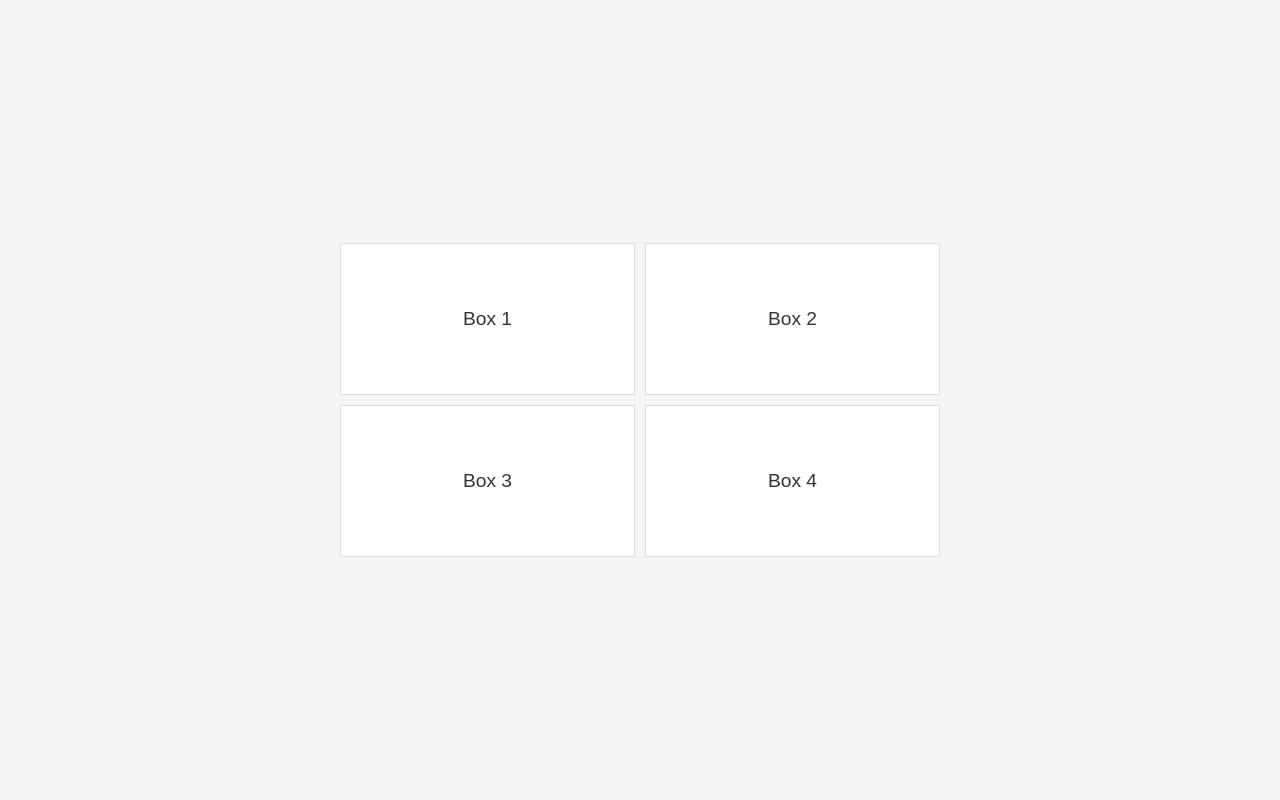
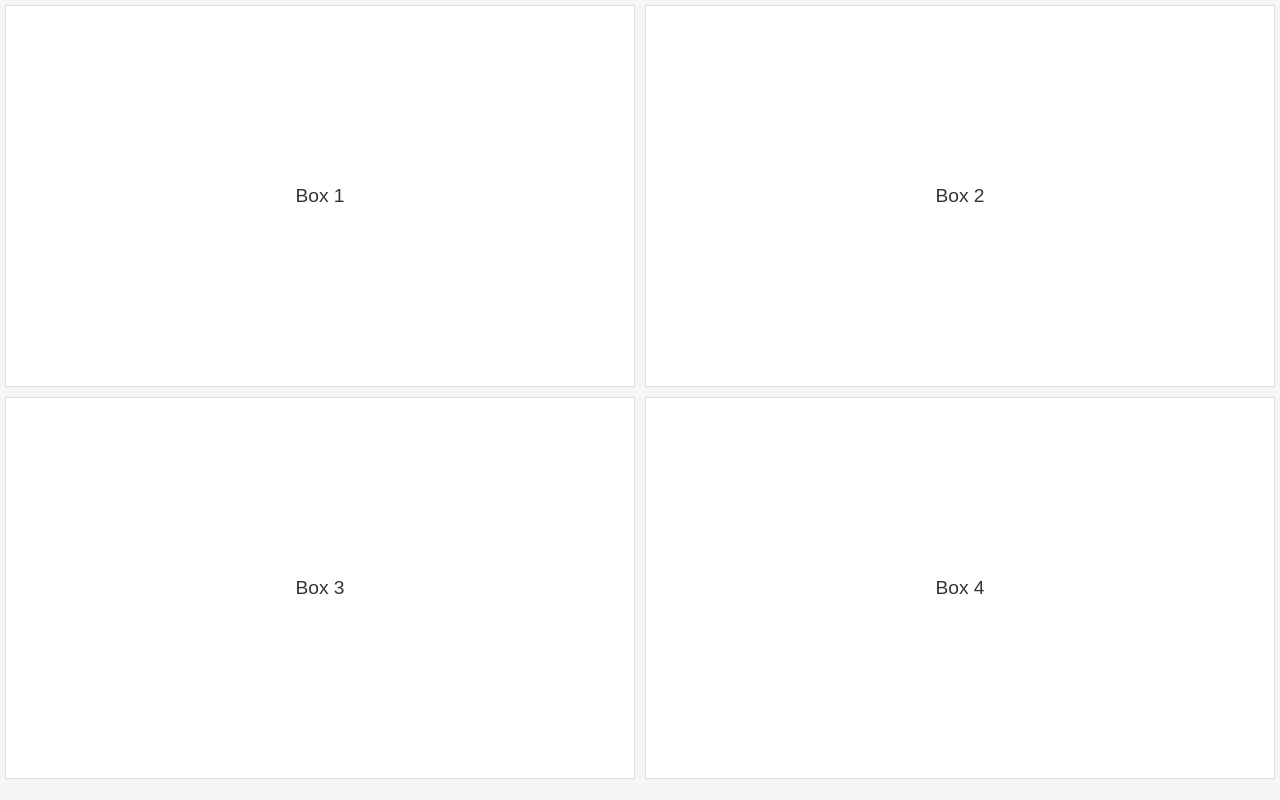
Before and after one commit to hontani-hajime/server, a plain HTML site: page top/index.html in a window 1280 px wide. Drawn offline with Linux system fonts and the light colour scheme.

Commit message:
Update index.html

```diff
--- a/top/index.html
+++ b/top/index.html
@@ -8,29 +8,24 @@
         /* 全体の背景色 */
         body {
             background-color: #f5f5f5;
-            display: flex;
-            align-items: center;
-            justify-content: center;
-            min-height: 100vh;
             margin: 0;
             font-family: Arial, sans-serif;
         }
 
-        /* 全体のコンテナ */
+        /* コンテナのスタイル */
         .container {
             display: grid;
-            grid-template-columns: repeat(2, 1fr);
+            grid-template-columns: 1fr 1fr;
             gap: 10px;
-            padding: 10px;
-            width: 90%;
-            max-width: 600px;
+            padding: 5px; /* 画面の端にほんの少しだけ余白 */
+            height: 98vh; /* 四角形を画面全体に広げる */
+            box-sizing: border-box;
         }
 
-        /* 各四角形 */
+        /* 各四角形のスタイル */
         .box {
             background-color: #ffffff;
             border: 1px solid #ddd;
-            height: 150px;
             display: flex;
             align-items: center;
             justify-content: center;
```
